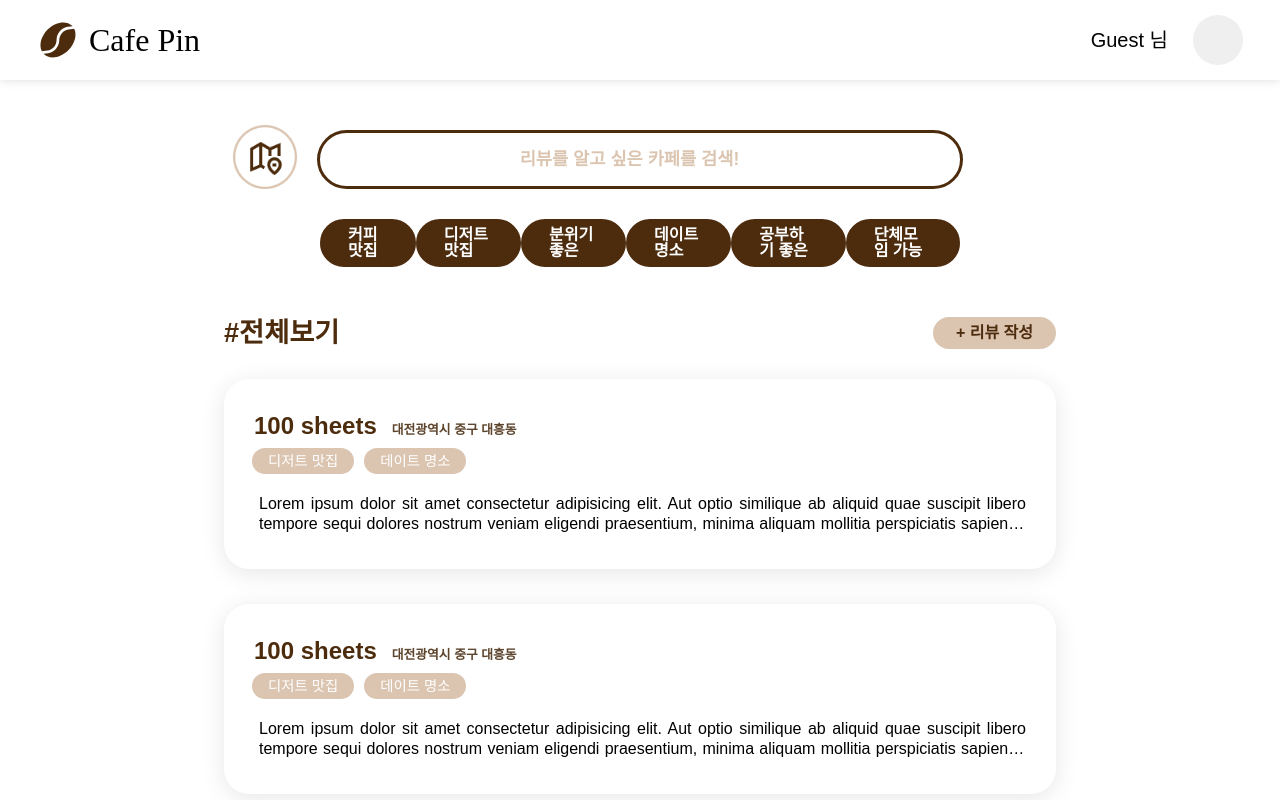
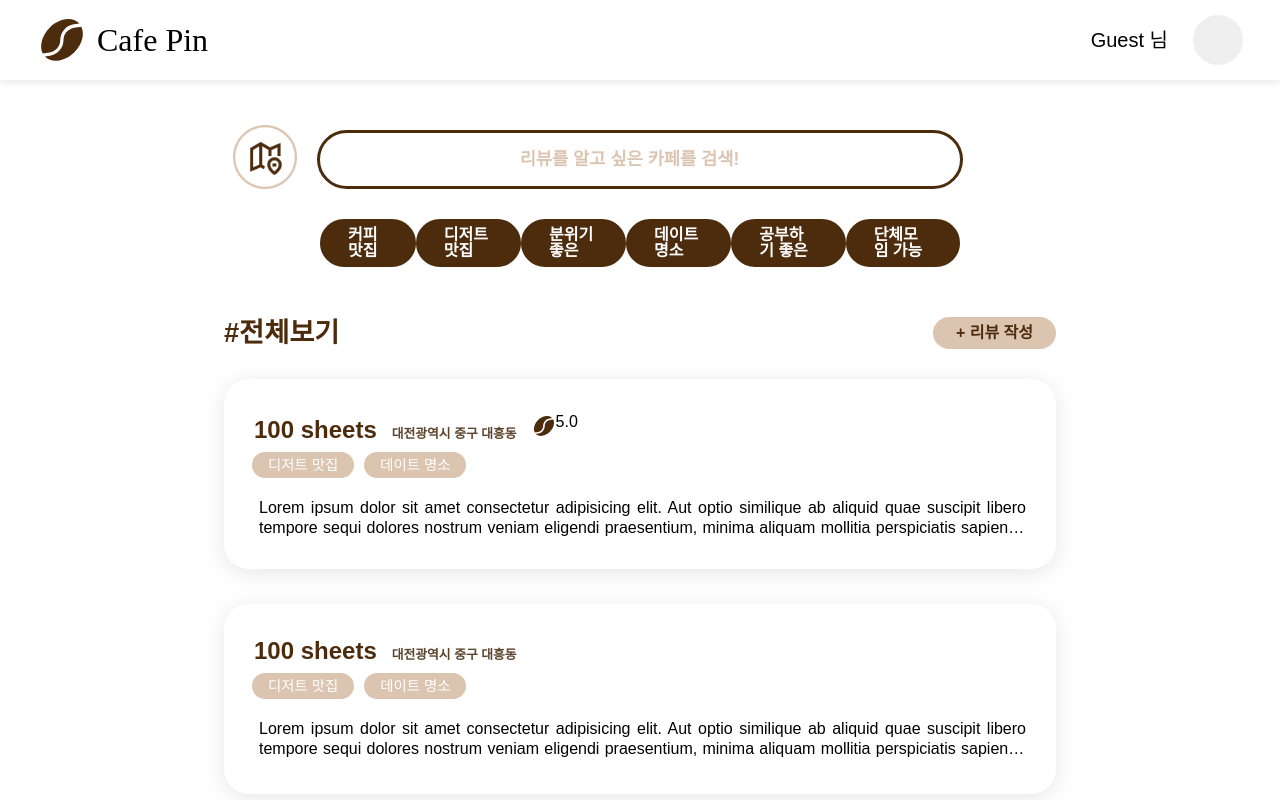
Before and after one commit to parkchowon/Cafe-Pin, a React (Vite) app: page / in a window 1280 px wide. Shown: the top 800 px of the page. Built offline with nearby package versions, Linux system fonts and the light colour scheme.

Commit message:
Feat: CoffeeBean svg가 size 받아와서 유연하게 크기 조절할 수 있도록 수정, 이를 Header에 반영

```diff
--- a/src/components/MainPageCardListSection/MainPageCardListSection.jsx
+++ b/src/components/MainPageCardListSection/MainPageCardListSection.jsx
@@ -1,3 +1,4 @@
+import SmallCoffeeBean from '../common/Icon/CoffeeBean/CoffeeBean';
 import {
   CardHashtagItem,
   CardHashtagSection,
@@ -6,7 +7,9 @@ import {
   CardTargetCafeAddress,
   CardTopSection,
   MainPageCardContainer,
-  MainPageCardItem
+  MainPageCardItem,
+  Rating,
+  RatingNumber
 } from './MainPageCardListSection.style';
 
 const MainPageCardListSection = () => {
@@ -22,6 +25,10 @@ const MainPageCardListSection = () => {
         <CardTopSection>
           <CardTargetCafe>100 sheets</CardTargetCafe>
           <CardTargetCafeAddress>대전광역시 중구 대흥동</CardTargetCafeAddress>
+          <Rating>
+            <SmallCoffeeBean size={24} />
+            <RatingNumber>5.0</RatingNumber>
+          </Rating>
         </CardTopSection>
         <CardHashtagSection>
           <CardHashtagItem>디저트 맛집</CardHashtagItem>
--- a/src/components/MainPageCardListSection/MainPageCardListSection.style.jsx
+++ b/src/components/MainPageCardListSection/MainPageCardListSection.style.jsx
@@ -36,6 +36,12 @@ export const CardTargetCafeAddress = styled.p`
   color: #5d442c;
 `;
 
+export const Rating = styled.div`
+  display: flex;
+`;
+
+export const RatingNumber = styled.p``;
+
 export const CardHashtagSection = styled.section`
   display: flex;
   margin: 10px auto auto 28px;
--- a/src/components/common/Header/Header.jsx
+++ b/src/components/common/Header/Header.jsx
@@ -5,7 +5,7 @@ function Header() {
   return (
     <Wrapper>
       <Logo>
-        <CoffeeBean />
+        <CoffeeBean size={50} />
         <p className="logo-text">Cafe Pin</p>
       </Logo>
       <User>
--- a/src/components/common/Icon/CoffeeBean/CoffeeBean.jsx
+++ b/src/components/common/Icon/CoffeeBean/CoffeeBean.jsx
@@ -1,6 +1,7 @@
-function CoffeeBean() {
+// eslint-disable-next-line react/prop-types
+function CoffeeBean({ size }) {
   return (
-    <svg width="42" height="42" viewBox="0 0 42 42" fill="none" xmlns="http://www.w3.org/2000/svg">
+    <svg width={size} height={size} viewBox="0 0 42 42" fill="none" xmlns="http://www.w3.org/2000/svg">
       <path
         d="M10.5 31.5C13.0169 31.1263 15.3155 29.8601 16.9764 27.9325C18.6374 26.0049 19.5499 23.5444 19.5475 21C19.5602 17.8059 20.7188 14.7225 22.8128 12.3106C24.9068 9.89872 27.7969 8.31852 30.9575 7.85747L35.49 7.20997C35.3675 7.06997 35.2625 6.92997 35.1225 6.78997C29.4175 1.08497 18.4625 2.79997 10.6225 10.605C3.99 17.325 1.75 26.25 4.83 32.305L10.5 31.5Z"
         fill="#4D2C0E"
```
